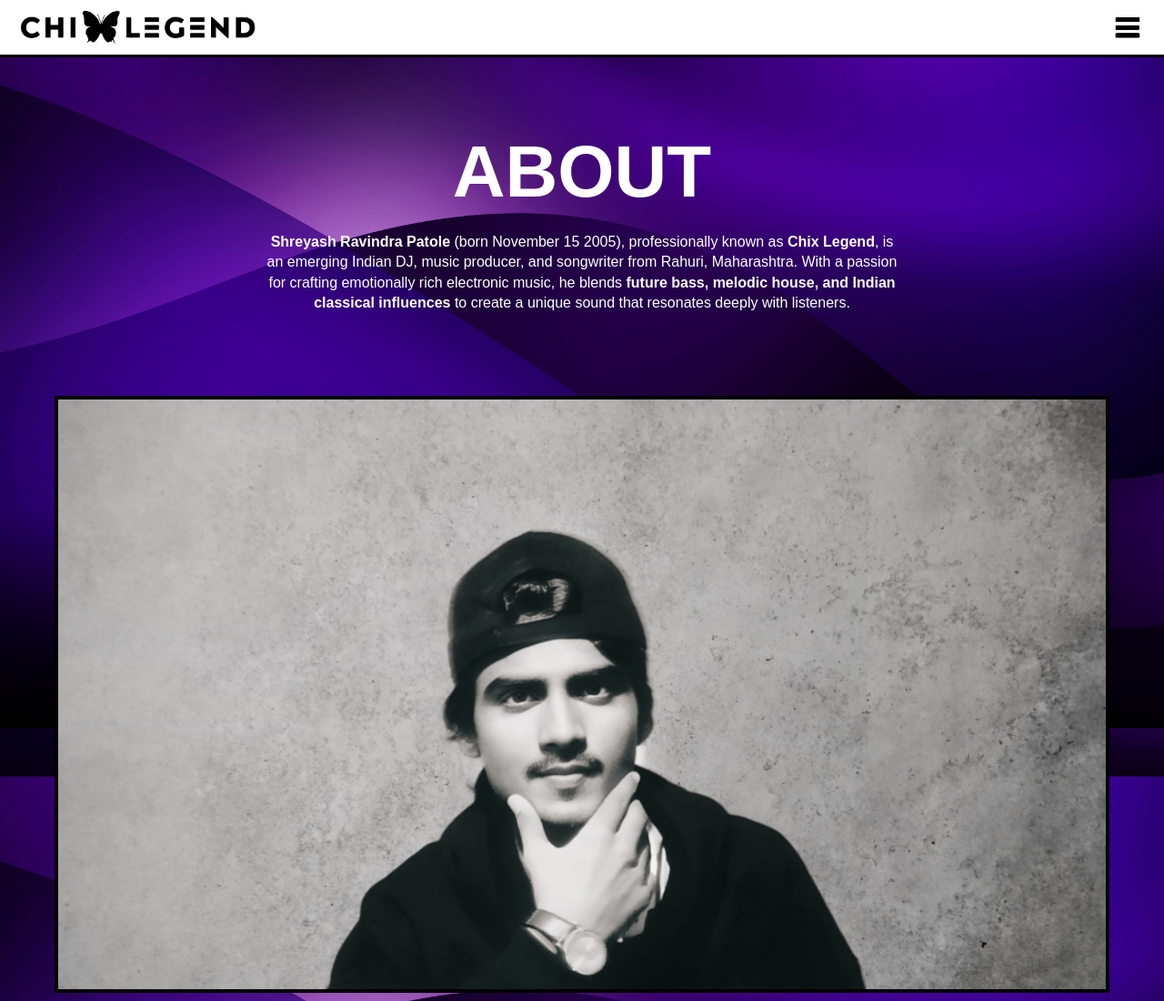
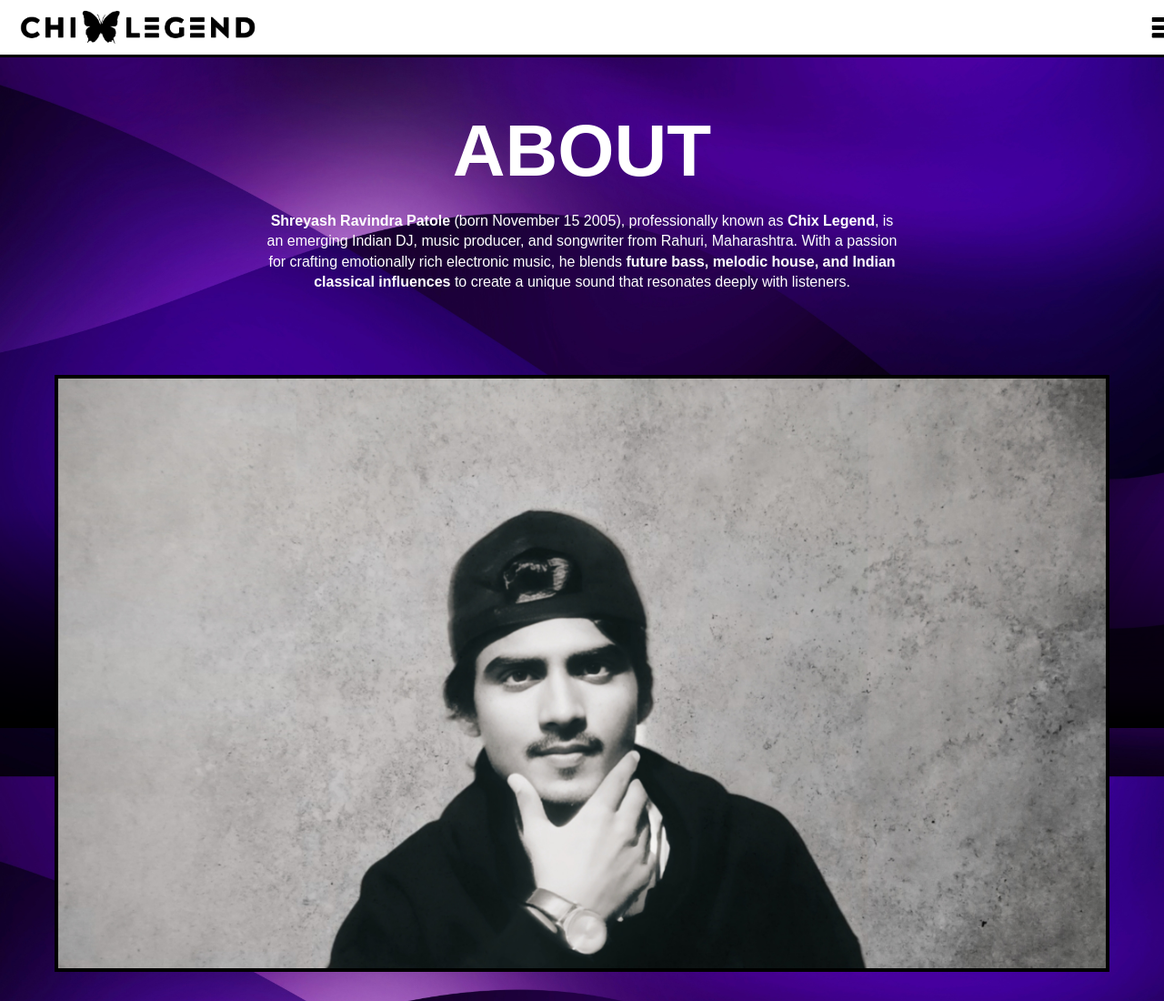
Before and after one commit to chixlegend/chixlegend.github.io, a plain HTML site: page index.html in a window 1280 px wide. Shown: the top 1100 px of the page at 91% size. Drawn offline with Linux system fonts and the light colour scheme.

Commit message:
Update index.html

```diff
--- a/index.html
+++ b/index.html
@@ -33,6 +33,13 @@
       align-items: center;
       padding: 10px 20px;
       border-bottom: 3px solid black;
+
+      /* 🔒 Keep header fixed */
+      position: fixed;
+      top: 0;
+      left: 0;
+      width: 100%;
+      z-index: 999;
     }
 
     header img.logo {
@@ -48,7 +55,7 @@
     /* Hero section */
     .hero {
       text-align: center;
-      padding: 80px 20px 40px;
+      padding: 120px 20px 40px; /* increased top padding to avoid overlap */
     }
 
     .hero h1 {
```
